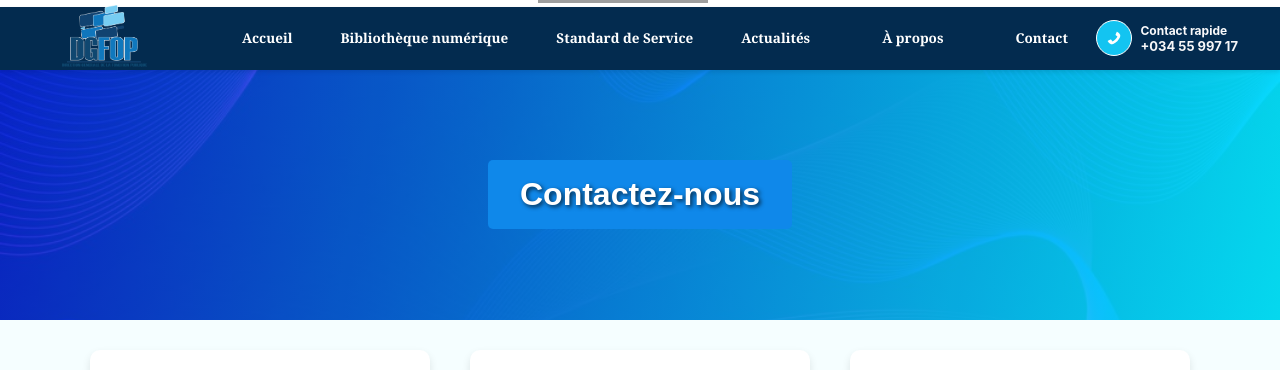
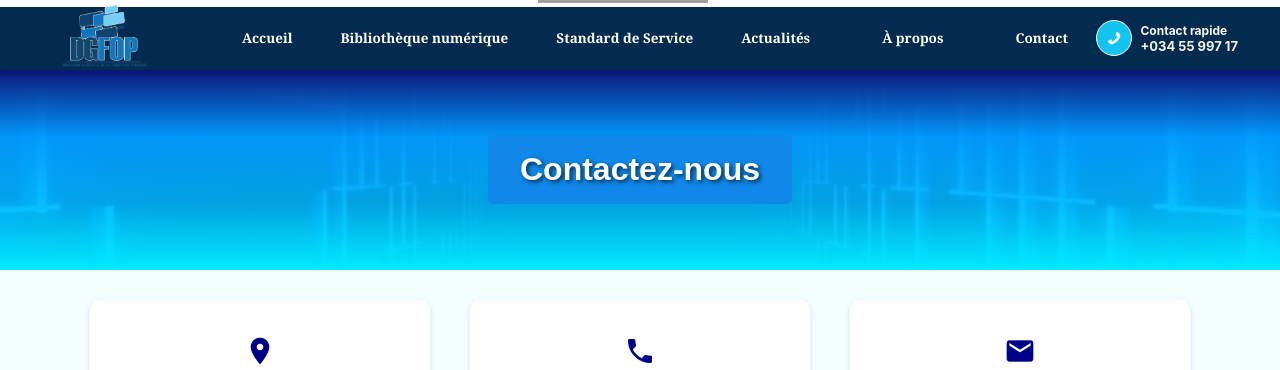
Before and after one commit to santatri/Site_Ministere, a React (Create React App) app in the folder frontend/: page /contact in a window 1280 px wide. Shown: the part 126-496 px from the top of the page. Built offline with nearby package versions, Linux system fonts and the light colour scheme; grey boxes are pictures that could not be loaded; what chartjs-plugin-datalabels would draw is missing.

Commit message:
derniere com

```diff
--- a/frontend/src/styles/ImageContact.css
+++ b/frontend/src/styles/ImageContact.css
@@ -3,8 +3,8 @@
   position: relative;
   opacity: 0.99;
   width: 100%; /* Occuper toute la largeur */
-    height: 250px; /* Hauteur définie */
-    background: linear-gradient(100deg, rgba(5, 40, 236, 0.76), rgba(1, 238, 255, 0.903)), url('../assets/black9.jpg') no-repeat center center;
+  height: 200px; /* Hauteur définie */
+  background: linear-gradient(0deg ,rgb(0, 234, 255), rgba(0, 183, 255, 0.875) ,rgba(0, 153, 255, 0.97) ,rgb(11, 20, 122)),url('../assets/25.jpg') ;
   background-size: cover; /* Adapter l'image pour couvrir tout l'écran */
   background-position: center; /* Centrer l'image */
   display: flex;
```
Lines whose indentation alone changed are shown as unchanged.
